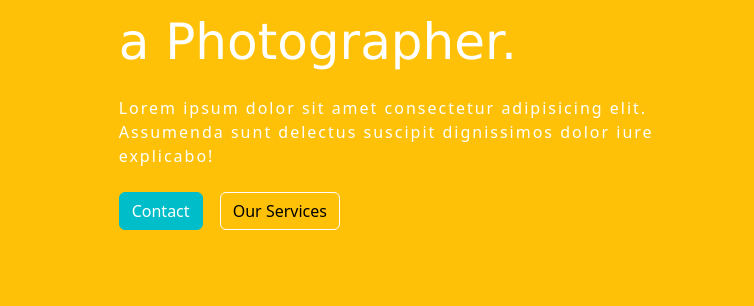
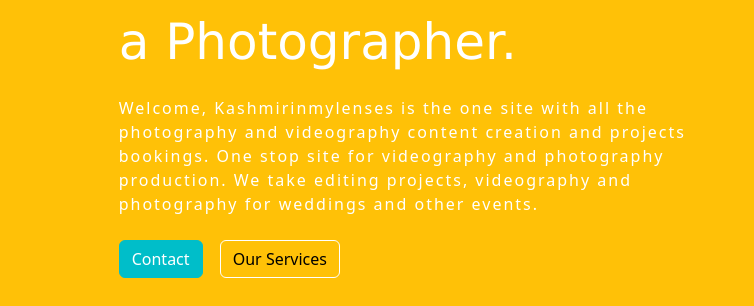
Before and after one commit to unisrasheed/kashmirinmylenses.github.io, a plain HTML site: page index.html in a window 1280 px wide. Shown: the part 208-514 px from the top of the page, 0-754 px from the left. Drawn offline with nearby package versions, Linux system fonts and the light colour scheme.

Commit message:
Update index.html

```diff
--- a/index.html
+++ b/index.html
@@ -81,8 +81,10 @@
             a Photographer.
           </h1>
           <p class="my-4">
-            Lorem ipsum dolor sit amet consectetur adipisicing elit. Assumenda
-            sunt delectus suscipit dignissimos dolor iure explicabo!
+            Welcome,
+ Kashmirinmylenses is the one site with all the photography and videography content creation and projects bookings.
+One stop site for videography and photography production.
+We take editing projects, videography and photography for weddings and other events.
           </p>
           <button type="button" class="btn" id="banner-btn-1">Contact</button>
           <button type="button" class="btn" id="banner-btn-2">
```
